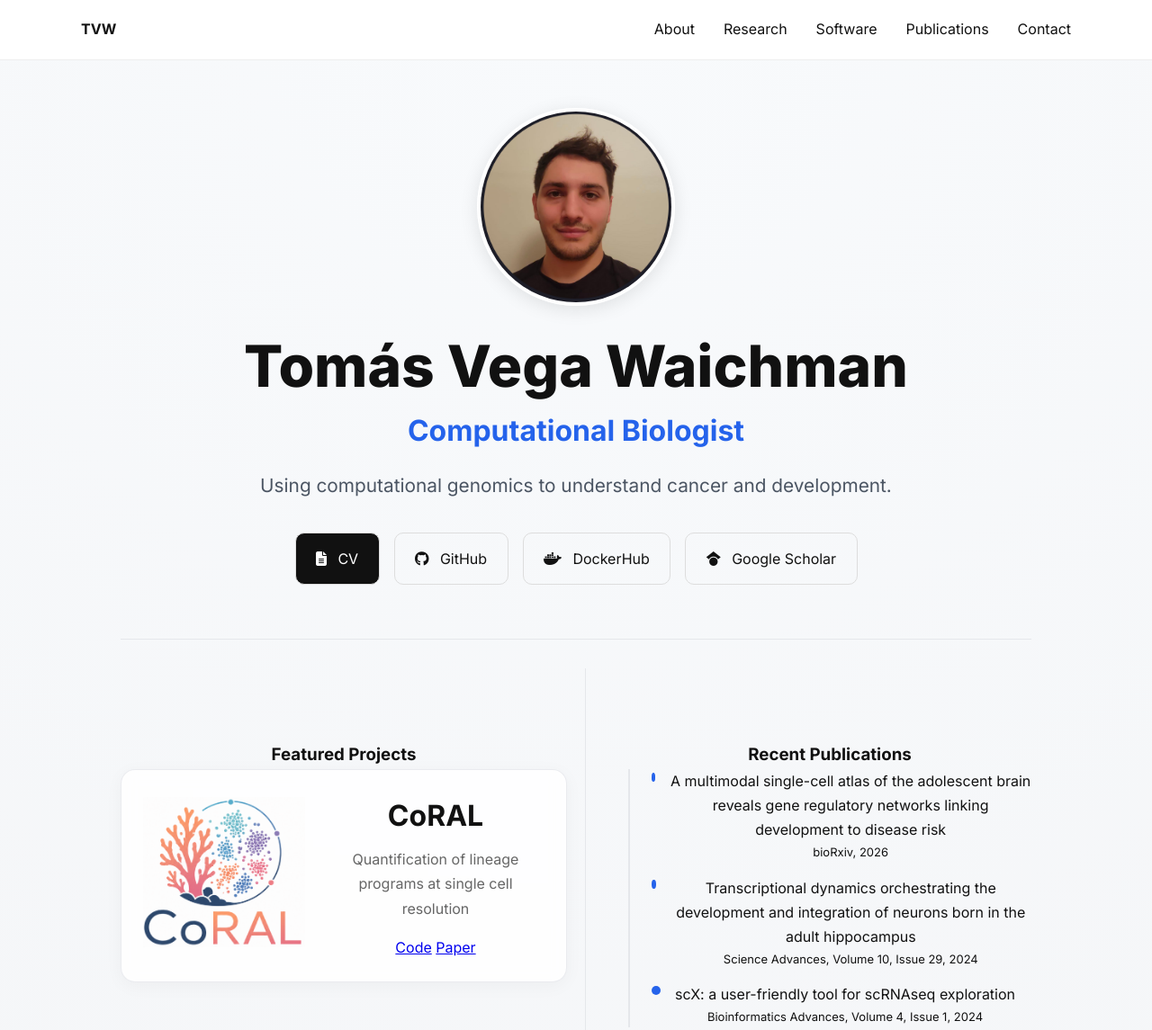
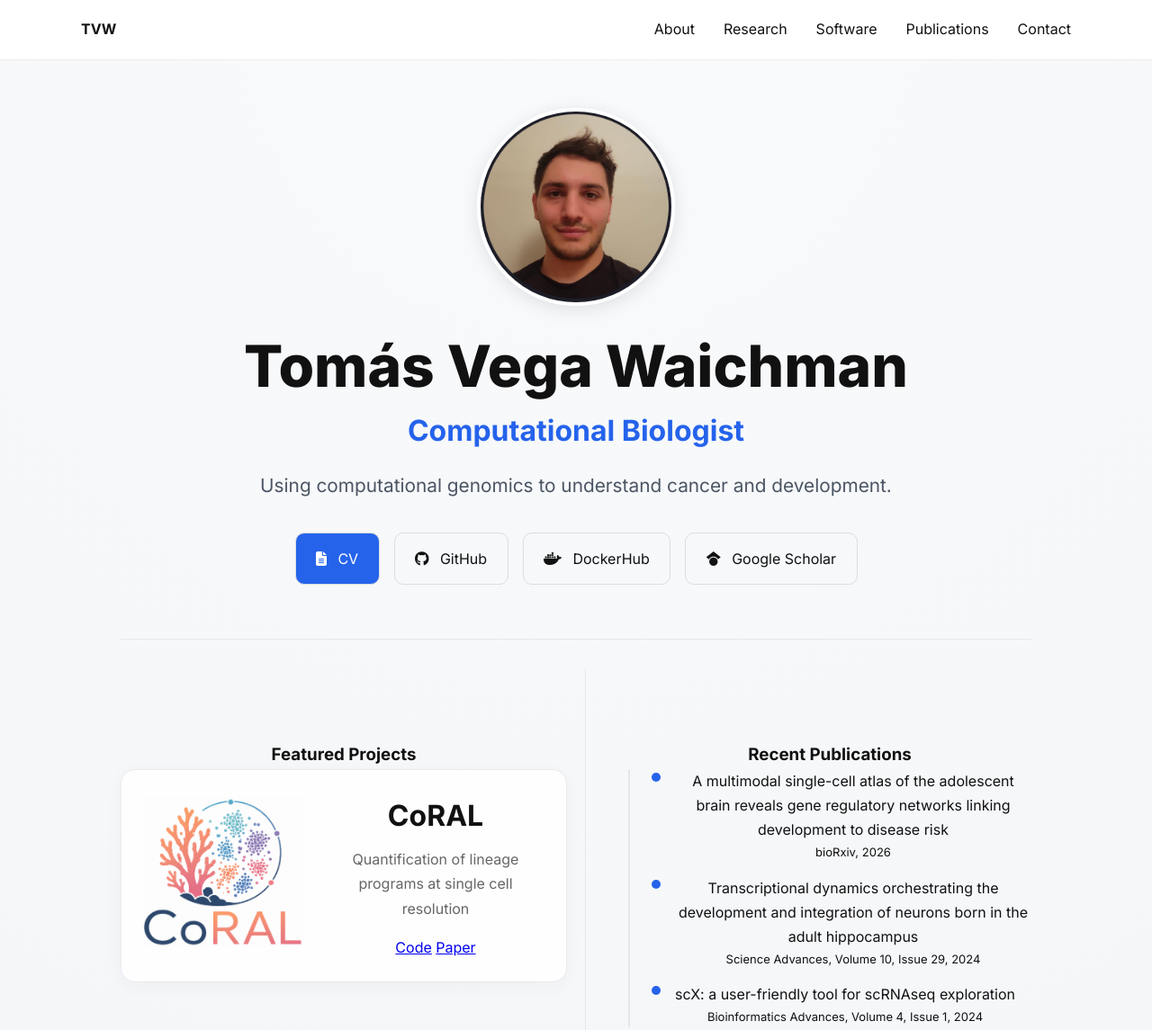
Before and after one commit to tvegawaichman/tvegawaichman.github.io, a plain HTML site: page index.html in a window 1280 px wide. Shown: the top 1145 px of the page at 90% size. Drawn offline with Linux system fonts and the light colour scheme.

Commit message:
Modified the colors

```diff
--- a/index.html
+++ b/index.html
@@ -193,7 +193,7 @@ main.container {
 }
 
 .btn-primary{
-    background:var(--text);
+    background:#2563eb;
     color:white;
 }
 
@@ -272,9 +272,12 @@ section{
 .dot{
     width:10px;
     height:10px;
+    min-width: 10px;
+    min-height: 10px;
     background:#2563eb;
     border-radius:50%;
     margin-top:4px;
+    flex-shrink: 0;
 }
 
 .pub-content b{
```
